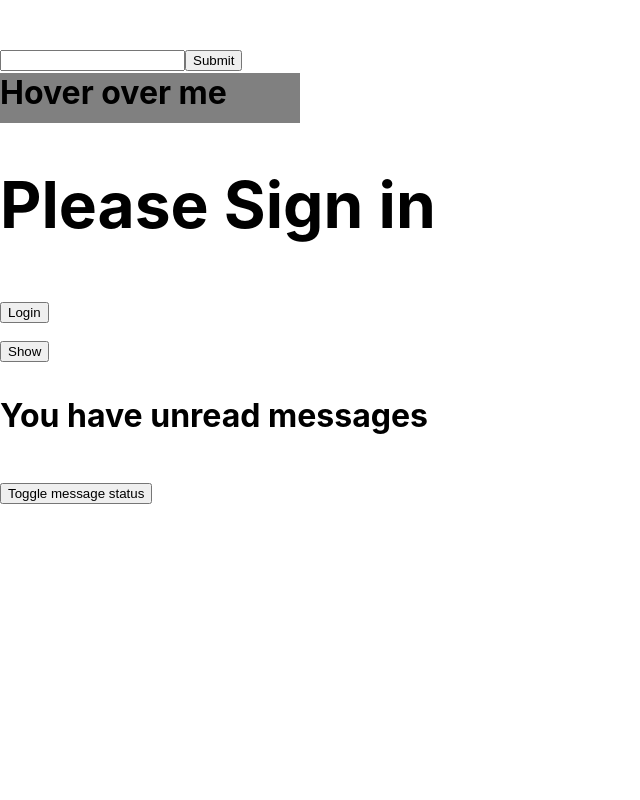
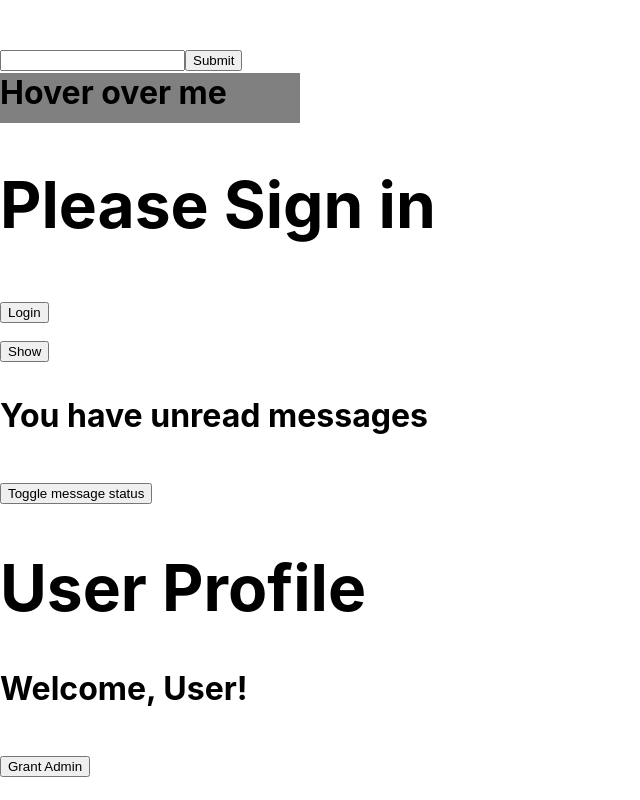
Before and after one commit to salinpaul94/60_DAY_PLAN_FOR_CROSS_PALTFORM_DEVELOPMENT, a React (Create React App) app in the folder test-roject/: page / in a window 1280 px wide. Shown: the part 633-1433 px from the top of the page, without its empty margins (0-640 px from the left). Before the commit the page ends 1161 px from the top, so only its background shows below. Built offline with nearby package versions, Linux system fonts and the light colour scheme.

Commit message:
conditional rendering user profile

```diff
--- a/test-roject/src/App.js
+++ b/test-roject/src/App.js
@@ -10,6 +10,7 @@ import NameFormUseState from './components/NameFormUseState';
 import TaskListUseState from './components/TaskListUseState';
 import TemperatureConverterUseState from './components/TemperatureConverterUseState';
 import Notification from './components/NotificationConditionalRendering';
+import UserProfile from './components/UserProfileConditionalRendering';
 
 const element = (
   <h1>
@@ -24,6 +25,7 @@ const element = (
     <Greeting/>
     <Message/>
     <Notification/>
+    <UserProfile/>
   </h1>
 )
 
--- /dev/null
+++ b/test-roject/src/components/UserProfileConditionalRendering.js
@@ -0,0 +1,21 @@
+import React, { useState } from 'react';
+
+function UserProfile() {
+  const [isAdmin, setIsAdmin] = useState(false);
+
+  return (
+    <div>
+      <h1>User Profile</h1>
+      {isAdmin ? (
+        <p>Welcome, Admin!</p>
+      ) : (
+        <p>Welcome, User!</p>
+      )}
+      <button onClick={() => setIsAdmin(!isAdmin)}>
+        {isAdmin ? 'Revoke Admin' : 'Grant Admin'}
+      </button>
+    </div>
+  );
+}
+
+export default UserProfile;
```
